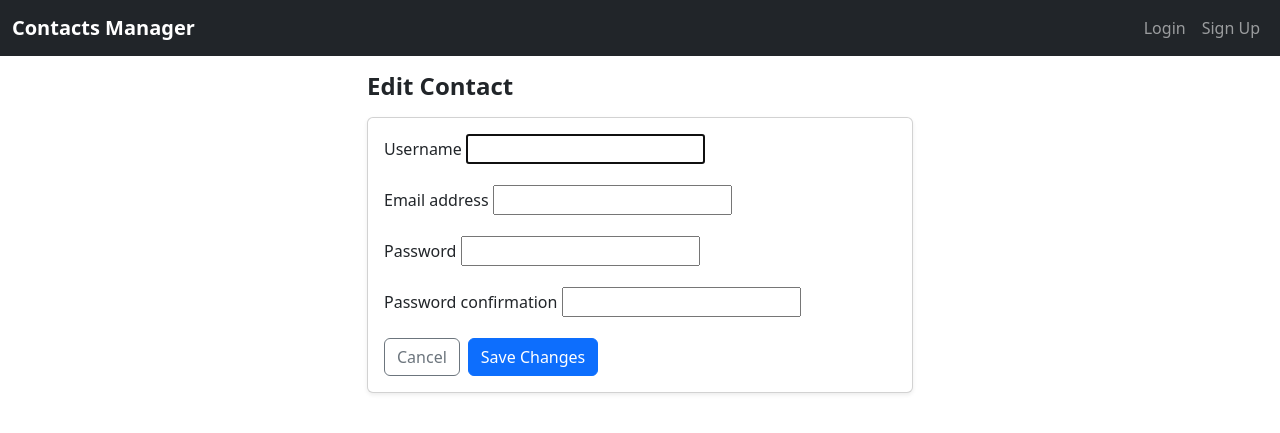
After one commit to abdallah-9a/django, a Django app: template contacts/templates/contacts/edit_contact.html in a window 1280 px wide. The commit adds this page. Shown: the top 433 px of the page. Run offline with Django 3.2, Linux system fonts and the light colour scheme; the template is opened without the code that fills it: values that come from a table or form of the project are taken from there, others are empty.

Commit message:
Add contact Editing view, url, and template

```diff
--- a/contacts/contacts/urls.py
+++ b/contacts/contacts/urls.py
@@ -4,4 +4,5 @@ from . import views
 urlpatterns = [
     path("", views.Home, name = "home"),
     path("add",views.AddContact.as_view(),name="add_contact"),
+    path("edit/<int:pk>",views.EditContact.as_view(),name="edit_contact"),
 ]
--- /dev/null
+++ b/contacts/templates/contacts/edit_contact.html
@@ -0,0 +1,24 @@
+{% extends 'base.html' %} {% block title %}Edit Contact - Contacts Manager
+{%endblock %} {% block content %}
+<div class="row justify-content-center">
+  <div class="col-md-7 col-lg-6">
+    <h1 class="h4 fw-bold mb-3">Edit Contact</h1>
+    <form method="post" class="card card-body shadow-sm">
+      {% csrf_token %} {% for field in form %}
+      <div class="mb-3">
+        <label for="id_{{ field.name }}" class="form-label"
+          >{{ field.label }}</label
+        >
+        {{ field }} {% if field.errors %}
+        <div class="text-danger small">{{ field.errors|striptags }}</div>
+        {% endif %}
+      </div>
+      {% endfor %}
+      <div class="d-flex gap-2">
+        <a href="{% url 'home' %}" class="btn btn-outline-secondary">Cancel</a>
+        <button type="submit" class="btn btn-primary">Save Changes</button>
+      </div>
+    </form>
+  </div>
+</div>
+{% endblock %}
--- a/contacts/templates/contacts/home.html
+++ b/contacts/templates/contacts/home.html
@@ -35,9 +35,8 @@
               >View</a
             >
             <a
-              href="#"
-              class="btn btn-outline-primary disabled"
-              aria-disabled="true"
+              href="{% url 'edit_contact' c.pk %}"
+              class="btn btn-outline-primary"
               >Edit</a
             >
             <a
```
Also changed, not shown: contacts/contacts/views.py (+8 -0 lines).
